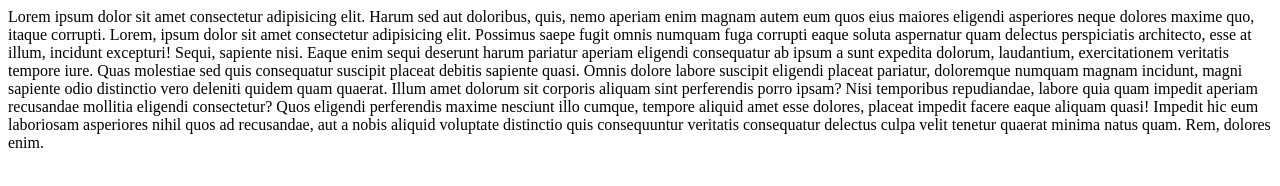
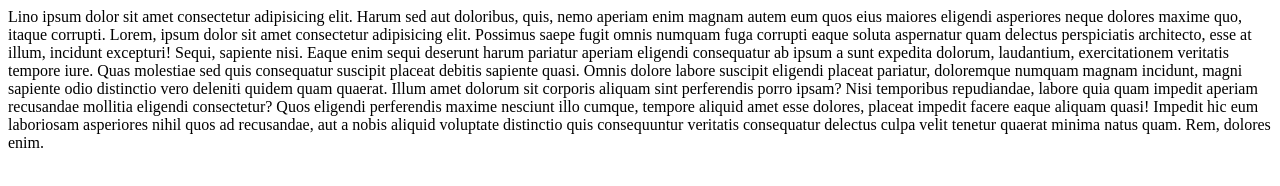
Before and after one commit to vlino2015/learningGit2, a plain HTML site: page index.html in a window 1280 px wide. Drawn offline with Linux system fonts and the light colour scheme.

Commit message:
changed last name

```diff
--- a/index.html
+++ b/index.html
@@ -10,7 +10,7 @@
 
 <body>
 
-    Lorem ipsum dolor sit amet consectetur adipisicing elit. Harum sed aut doloribus, quis, nemo aperiam enim magnam autem eum quos eius maiores eligendi asperiores neque dolores maxime quo, itaque corrupti.
+    Lino ipsum dolor sit amet consectetur adipisicing elit. Harum sed aut doloribus, quis, nemo aperiam enim magnam autem eum quos eius maiores eligendi asperiores neque dolores maxime quo, itaque corrupti.
 
     Lorem, ipsum dolor sit amet consectetur adipisicing elit. Possimus saepe fugit omnis numquam fuga corrupti eaque soluta aspernatur quam delectus perspiciatis architecto, esse at illum, incidunt excepturi! Sequi, sapiente nisi.
     Eaque enim sequi deserunt harum pariatur aperiam eligendi consequatur ab ipsum a sunt expedita dolorum, laudantium, exercitationem veritatis tempore iure. Quas molestiae sed quis consequatur suscipit placeat debitis sapiente quasi.
```
